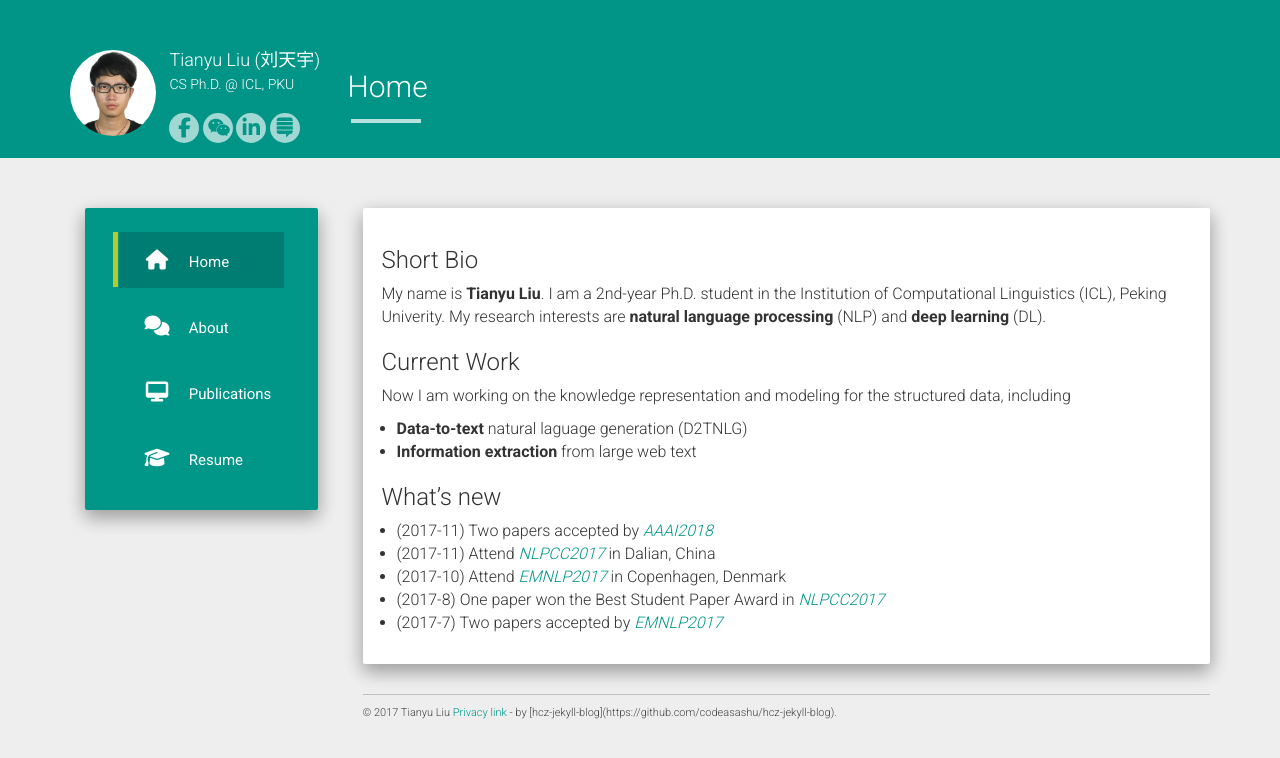
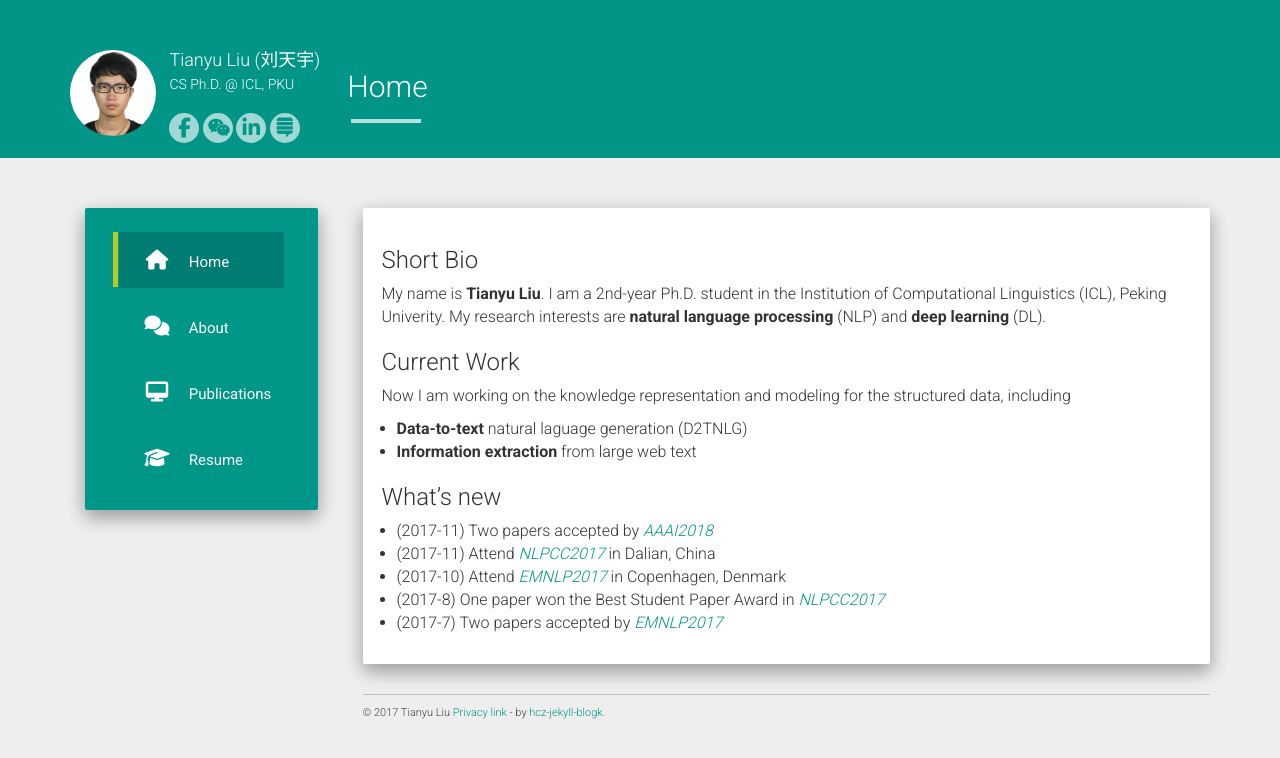
Before and after one commit to tyliupku/tyliupku.github.io, a Jekyll site: the page built from home.md, in a window 1280 px wide. Shown: the top 758 px of the page. Built offline with Jekyll 4.4.1, drawn with Linux system fonts in a browser that asks for light colours; nearby versions of some CDN libraries.

Commit message:
Update footer.html

```diff
--- a/_includes/footer.html
+++ b/_includes/footer.html
@@ -1,5 +1,5 @@
 <footer>
-  © 2017 Tianyu Liu <a href="#">Privacy link</a> - by [hcz-jekyll-blog](https://github.com/codeasashu/hcz-jekyll-blog).
+  © 2017 Tianyu Liu <a href="#">Privacy link</a> - by <a href="https://github.com/codeasashu/hcz-jekyll-blog">hcz-jekyll-blogk</a>.
 </footer>
 <div align="center">
   <script async src="https://pagead2.googlesyndication.com/pagead/js/adsbygoogle.js"></script>
```
